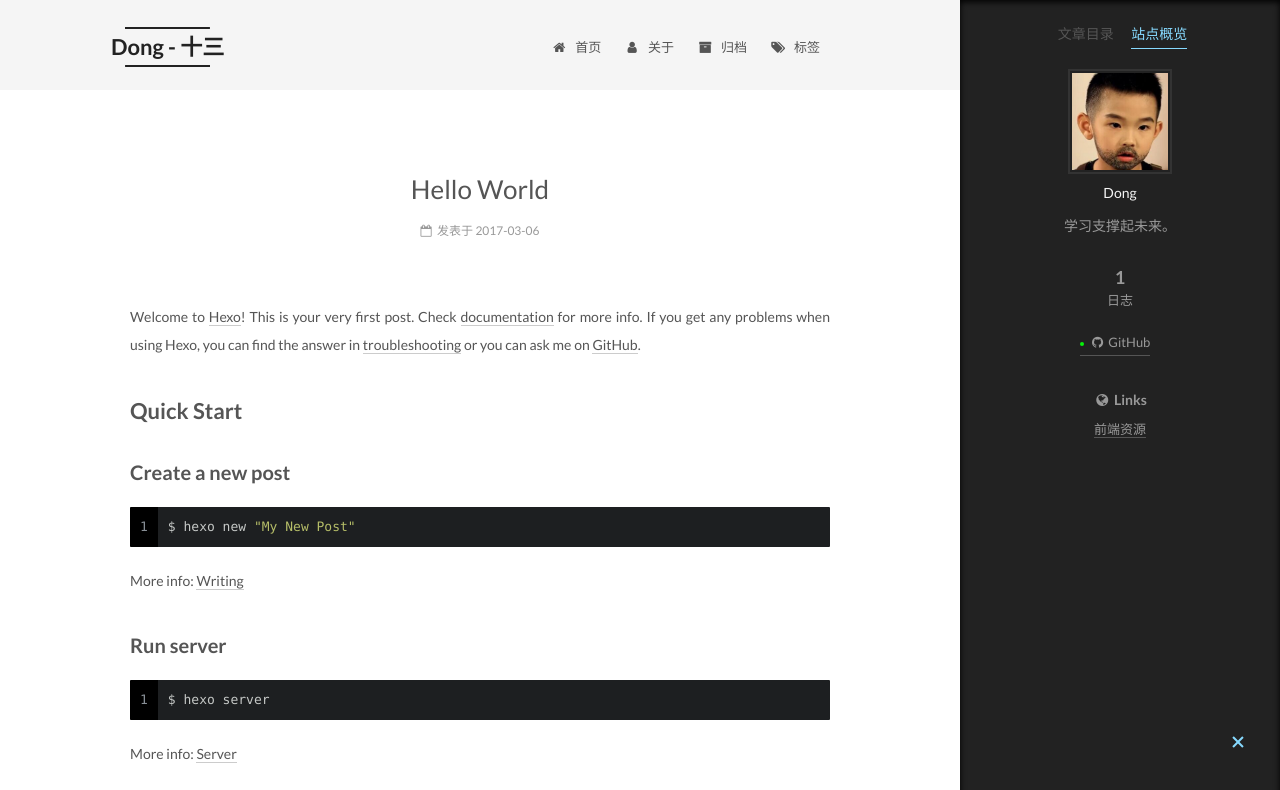
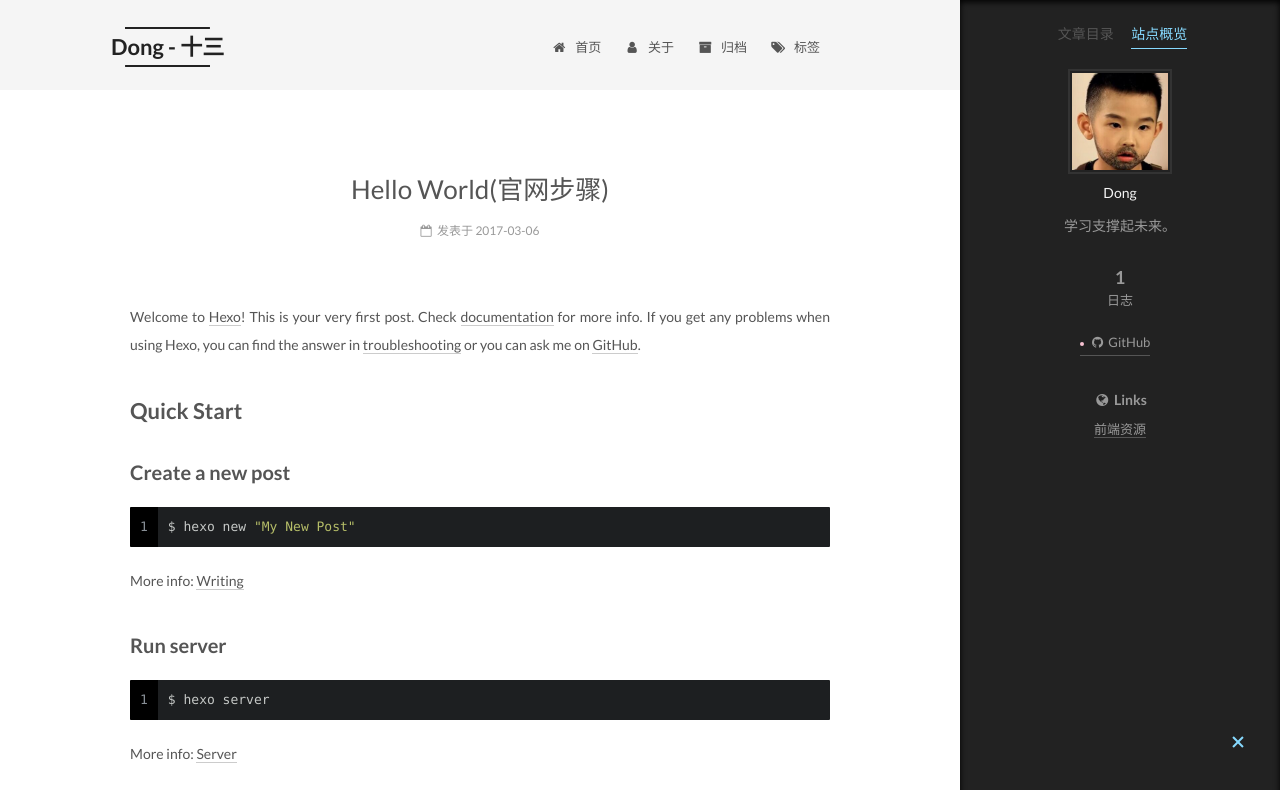
Before and after one commit to PosiTion-Hub/PosiTion-Hub.github.io, a plain HTML site: page 2017/03/06/hello-world/index.html in a window 1280 px wide. Both pictures are taken after a click on the item "站点概览". Shown: the top 790 px of the page. Drawn offline with Linux system fonts and the light colour scheme.

Commit message:
Site updated: 2017-03-09 20:42:18

```diff
--- a/2017/03/06/hello-world/index.html
+++ b/2017/03/06/hello-world/index.html
@@ -90,14 +90,14 @@
 <meta name="description" content="Welcome to Hexo! This is your very first post. Check documentation for more info. If you get any problems when using Hexo, you can find the answer in troubleshooting or you can ask me on GitHub.
 Quick">
 <meta property="og:type" content="article">
-<meta property="og:title" content="Hello World">
+<meta property="og:title" content="Hello World(官网步骤)">
 <meta property="og:url" content="http://yoursite.com/2017/03/06/hello-world/index.html">
 <meta property="og:site_name" content="Dong - 十三">
 <meta property="og:description" content="Welcome to Hexo! This is your very first post. Check documentation for more info. If you get any problems when using Hexo, you can find the answer in troubleshooting or you can ask me on GitHub.
 Quick">
-<meta property="og:updated_time" content="2017-03-06T05:14:10.521Z">
+<meta property="og:updated_time" content="2017-03-09T12:41:14.701Z">
 <meta name="twitter:card" content="summary">
-<meta name="twitter:title" content="Hello World">
+<meta name="twitter:title" content="Hello World(官网步骤)">
 <meta name="twitter:description" content="Welcome to Hexo! This is your very first post. Check documentation for more info. If you get any problems when using Hexo, you can find the answer in troubleshooting or you can ask me on GitHub.
 Quick">
 
@@ -133,7 +133,7 @@ Quick">
 
 
 
-  <title> Hello World | Dong - 十三 </title>
+  <title> Hello World(官网步骤) | Dong - 十三 </title>
 </head>
 
 <body itemscope itemtype="http://schema.org/WebPage" lang="zh-Hans">
@@ -283,7 +283,7 @@ Quick">
 
 
 
-                Hello World
+                Hello World(官网步骤)
 
 
           </h1>
--- a/css/main.css
+++ b/css/main.css
@@ -1698,7 +1698,7 @@ pre .javascript .function {
   width: 4px;
   height: 4px;
   border-radius: 50%;
-  background: #06f209;
+  background: #f7c1d1;
 }
 .links-of-blogroll {
   font-size: 13px;
```
Also changed, not shown: archives/2017/03/index.html (+1 -1 lines), archives/2017/index.html (+1 -1 lines), archives/index.html (+1 -1 lines), index.html (+1 -1 lines).
